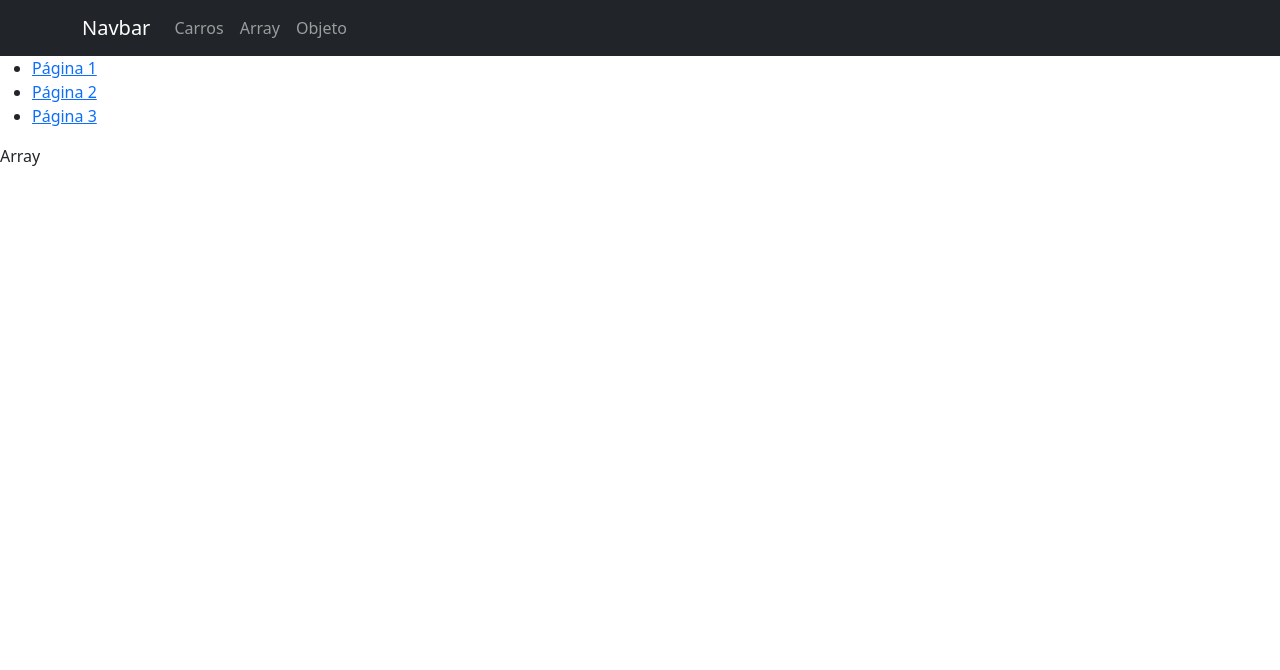
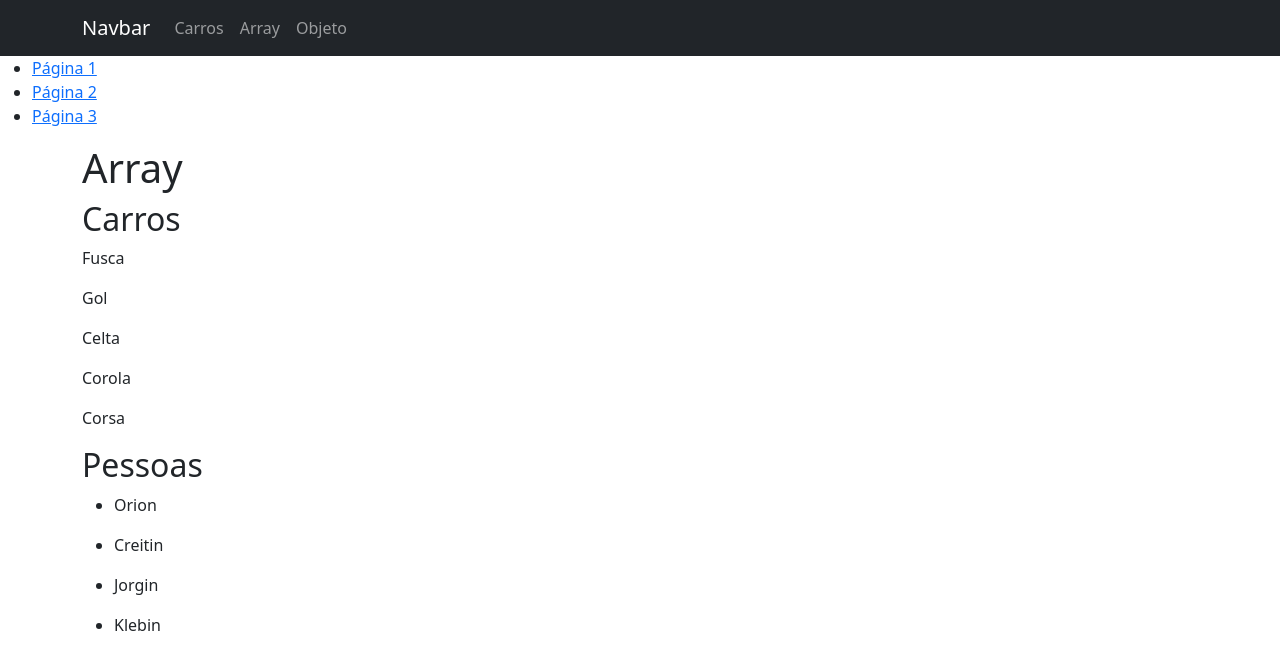
Before and after one commit to krons1996/react-basico, a React (Create React App) app: page /array in a window 1280 px wide. Shown: the top 670 px of the page. Built offline with nearby package versions, Linux system fonts and the light colour scheme.

Commit message:
commit array e objeto

```diff
--- a/src/App.js
+++ b/src/App.js
@@ -1,7 +1,7 @@
 import './App.css';
 import Menu from './components/Menu';
 import 'bootstrap/dist/css/bootstrap.min.css';
-import { Alert, Button } from "react-bootstrap"
+import { Alert, Button, Container } from "react-bootstrap"
 import Box from './components/Box';
 import Pagina1 from './pages/Pagina1';
 import Array from './pages/Array';
@@ -17,6 +17,7 @@ function App() {
 
       <BrowserRouter>
         <Menu />
+        <Container>
           <Routes>
             <Route path="/" element={<Carros />} />
             <Route path="/carros" element={<Carros />} />
@@ -24,6 +25,7 @@ function App() {
             <Route path="/array" element={<Array />} />
             <Route path="/pagina1" element={<Pagina1 />} />
           </Routes>
+        </Container>
       </BrowserRouter>
 
     </div>
--- a/src/pages/Array.jsx
+++ b/src/pages/Array.jsx
@@ -1,8 +1,22 @@
 import React from 'react'
 
 const Array = () => {
+  const carros = ['Fusca', 'Gol', 'Celta', 'Corola', 'Corsa']
+  const pessoas = ['Orion', 'Creitin', 'Jorgin', 'Klebin']
   return (
-    <div>Array</div>
+    <div>
+      <h1>Array</h1>
+      <h2>Carros</h2>
+      {carros.map(item => (
+        <p>{item}</p>
+      ))}
+      <div>
+        <h2>Pessoas</h2>
+        {pessoas.map(item => (
+          <ul><li>{item}</li></ul>
+        ))}
+      </div>
+    </div>
   )
 }
 
--- a/src/pages/Objeto.jsx
+++ b/src/pages/Objeto.jsx
@@ -1,9 +1,37 @@
 import React from 'react'
+import { Button, Card, Col, Row } from 'react-bootstrap'
 
 const Objeto = () => {
+  const carros = [
+    { marca: 'VW', modelo: 'Fusca', cor: 'Branco', ano: 1980, foto: 'https://conteudo.imguol.com.br/c/entretenimento/84/2020/10/26/volkswagen-fusca-itamar-inflacionado-1603745128011_v2_450x337.jpg' },
+    { marca: 'Ford', modelo: 'Ka', cor: 'Preto', ano: 2004, foto: 'http://2.bp.blogspot.com/--tI3ghAIgZ0/TVSQYHVBoPI/AAAAAAAAFWg/B_8jp0DIUbw/s640/Ford-KA-2004-usado.JPG' },
+    { marca: 'Nissan', modelo: '360z', cor: 'Verde', ano: 2001, foto: 'https://1.bp.blogspot.com/-rdlXFZqdg3U/X3sKf28_jjI/AAAAAAAAcmI/2k5ypUm3uOIpAtDI-k7DU-VhXFAhD2tYwCLcBGAsYHQ/s1024/Nissan-350Z-1024x555.webp' },
+    { marca: 'VW', modelo: 'Polo', cor: 'Cinza', ano: 2006, foto: 'https://pinguimautomoveis.com.br/carros/e737a51fa8dab5039b34606a462dc4a3-thumbjpg-volkswagen-polo-8544427-1000-750-70.jpg' },
+    { marca: 'VW', modelo: 'Golf', cor: 'Cinza', ano: 2009, foto: 'https://4.bp.blogspot.com/-uPMOVLlauFo/WYxyPH912_I/AAAAAAACntA/_kmbabwYSLgnbOkAIWzzEYsPh2Xd6WU9QCLcBGAs/s1600/VW-Golf-2009%2B%252815%2529.jpg' },
+    { marca: 'VW', modelo: 'Gol', cor: 'Branco', ano: 2020, foto: 'https://www.schenkelautomoveis.com.br/carros/036308be7ffdf2ba558ab5166a75a8a2-thumbjpeg-volkswagen-gol-8589939-1000-750-70.jpg' },]
+
   return (
-    <div>Objeto</div>
+    <div>
+      <h1>Objeto</h1>
+      <h2>Carros</h2>
+      <Row >
+      {carros.map(item => (
+        <Col md={3}>
+          <Card>
+            <Card.Img variant="top" src={item.foto} />
+            <Card.Body>
+              <Card.Title><strong>{item.marca} - {item.modelo}</strong></Card.Title>
+              <Card.Text>
+                <p><strong>Cor: </strong>{item.cor}</p>
+                <p><strong>Ano: </strong>{item.ano}</p>
+              </Card.Text>
+              <Button variant="danger">Mais detralhes</Button>
+            </Card.Body>
+          </Card>
+        </Col>
+      ))}
+    </Row>
+    </div >
   )
 }
-
 export default Objeto
```
Lines whose indentation alone changed are shown as unchanged.
